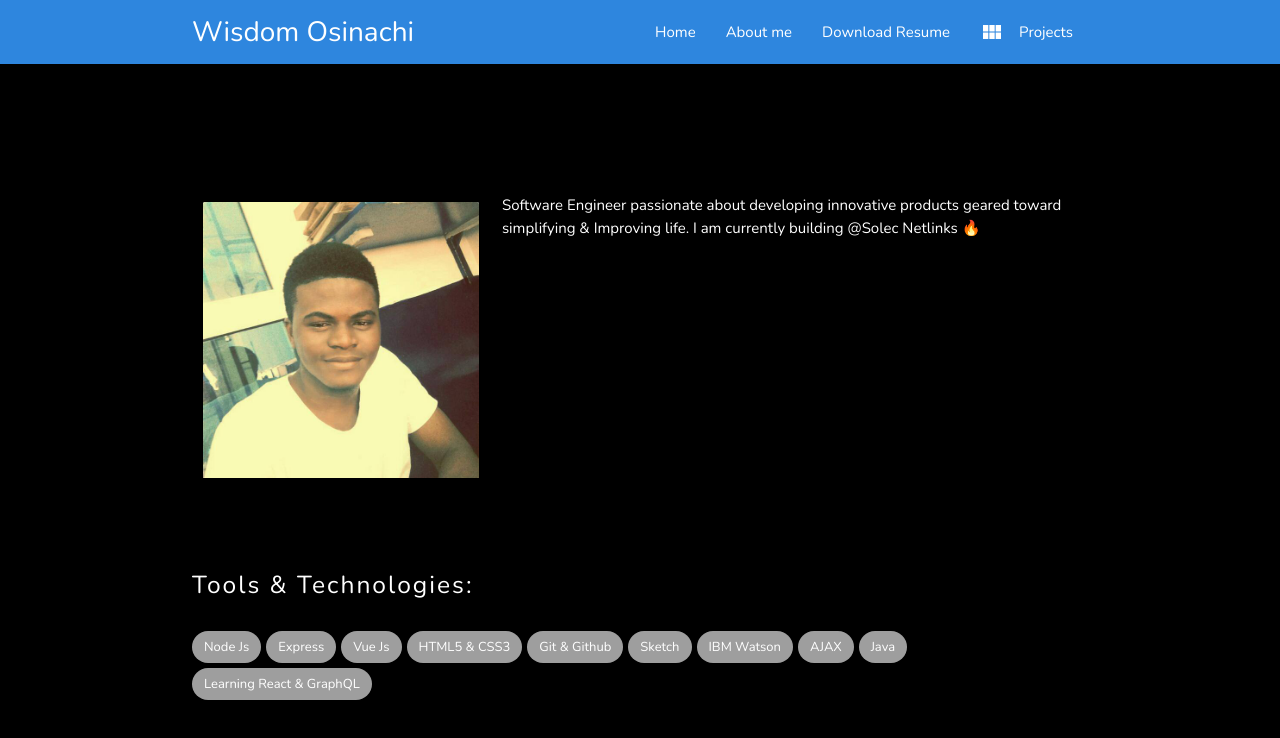
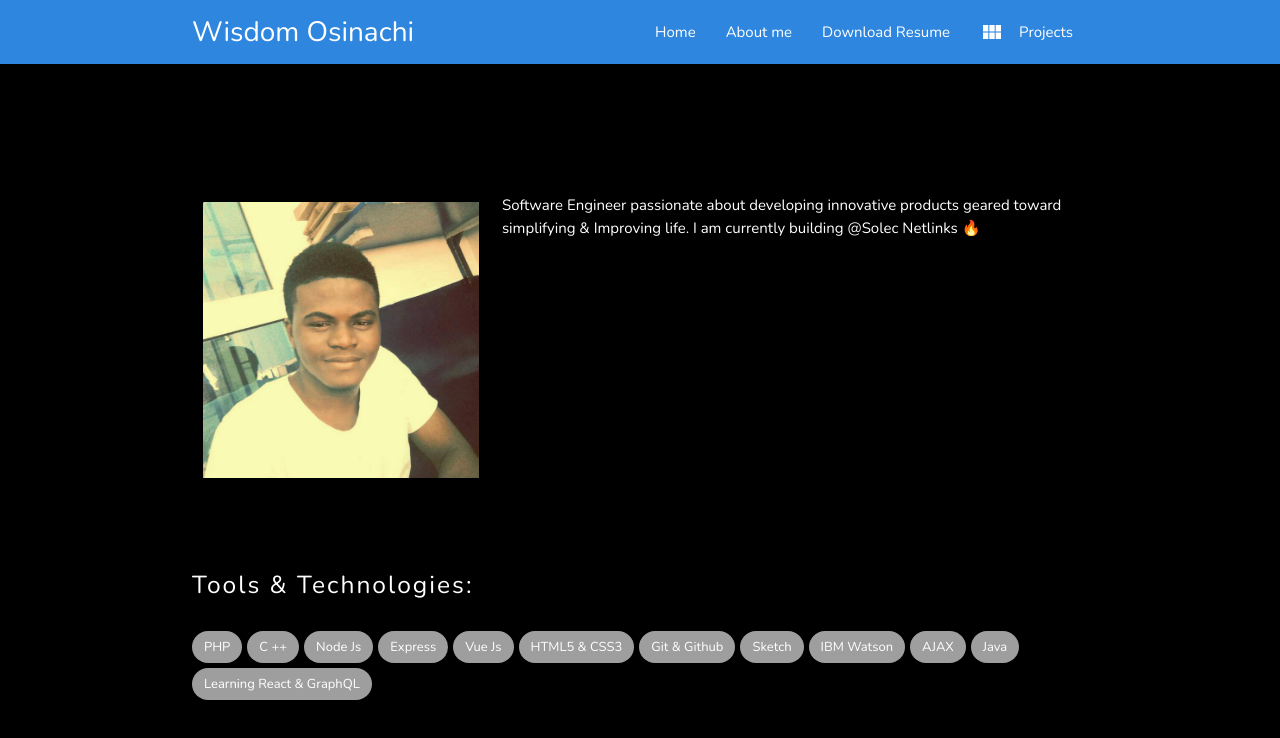
Before and after one commit to wisdomosinachi/osinachi-portfolio, a Vue app: page /about in a window 1280 px wide. Shown: the top 738 px of the page. Built offline with nearby package versions, Linux system fonts and the light colour scheme.

Commit message:
editted some texts

```diff
--- a/src/views/About.vue
+++ b/src/views/About.vue
@@ -51,7 +51,7 @@ export default {
 
   data(){
     return{
-      tools : ["Node Js", "Express", "Vue Js", "HTML5 & CSS3", "Git & Github", "Sketch", "IBM Watson","AJAX", "Java", "Learning React & GraphQL"]
+      tools : ["PHP", "C ++", "Node Js", "Express", "Vue Js", "HTML5 & CSS3", "Git & Github", "Sketch", "IBM Watson","AJAX", "Java", "Learning React & GraphQL"]
     }
   }
 }
```
